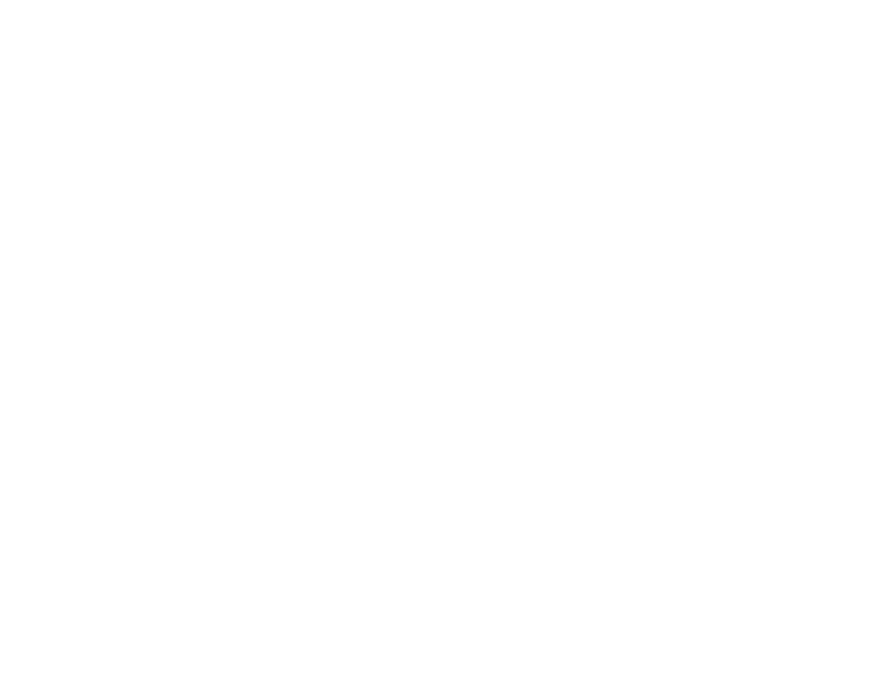
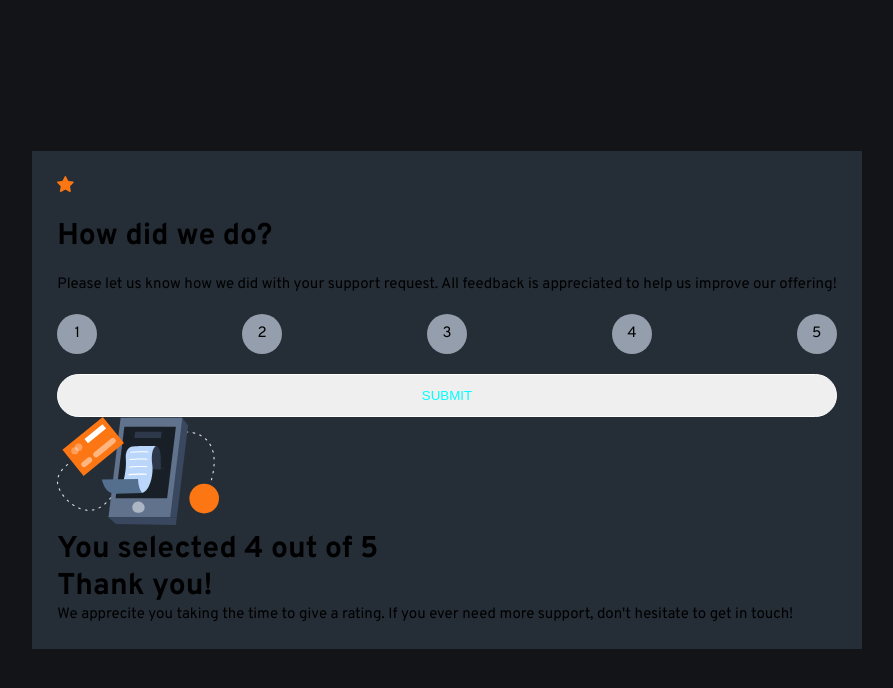
Before and after one commit to farah-jannat/interective-rating-component, a plain HTML site: page index.html in a window 1280 px wide. Shown: the whole page, without its empty margins (193-1086 px from the left). Drawn offline with Linux system fonts and the light colour scheme.

Commit message:
update desin part1

```diff
--- a/index.html
+++ b/index.html
@@ -5,9 +5,40 @@
     <meta http-equiv="X-UA-Compatible" content="IE=edge">
     <meta name="viewport" content="width=device-width, initial-scale=1.0">
     <title>Document</title>
+    <link rel="icon" type ="image/png" href="/images/favicon-32x32.png">
     <link rel="stylesheet" href="style.css">
 </head>
 <body>
+    <div class="container">
+        <div class="sub-container">
+            <div class="all-content">
+                <div class="part1">
+                <span class="star">
+                    <img src="images/icon-star.svg" alt="">
+                </span>
+                    <h1 class="header">How did we do?</h1>
+                    <p>Please let us know how we did with your support request. All feedback is appreciated to help us improve our offering!</p>
+                <div class="num">
+                    <div class="num1">1</div>
+                    <div class="num1">2</div>
+                    <div class="num1">3</div>
+                    <div class="num1">4</div>
+                    <div class="num1">5</div>
+                        </div>
+                <button>SUBMIT</button>
+                </div>
+                <div class="part2">
+                    <img src="images/illustration-thank-you.svg" alt="">
+                    <h1>You selected 4 out of 5</h1>
+                    <h1 class="header">Thank you!</h1>
+                    <p>We apprecite you taking the time to give a rating. If you ever need more support, don't hesitate to get in touch!</p>
+                </div>
+
+
+            </div>
+        </div>
+
+    </div>
 
 </body>
 </html>
--- a/style.css
+++ b/style.css
@@ -7,3 +7,50 @@
 --Dark-Blue: hsl(213, 19%, 18%);
 --Very-Dark-Blue: hsl(216, 12%, 8%);
 }
+*{
+    margin: 0;
+    padding: 0;
+    box-sizing: border-box;
+}
+body{
+    font-family: 'Overpass',sans-serif;
+    font-size: 15px;
+    background-color: var(--Very-Dark-Blue);
+
+
+}
+.container{
+    height: 100vh;
+    display: flex;
+    justify-content: center;
+    align-items: center;
+}
+.sub-container{
+    background-color: var(--Dark-Blue);
+    padding: 25px;
+
+}
+.part1{
+    display: flex;
+    flex-direction: column;
+    gap: 20px;
+}
+.part1 .num{
+    display: flex;
+    justify-content: space-between;
+}
+.num .num1{
+    background-color: var(--Light-Grey);
+    width:40px;
+    height: 40px;
+    text-align: center;
+    padding: 10px;
+    border-radius: 50%;
+}
+.part1 button{
+    width: 100%;
+    padding: 13px;
+    border-radius: 30px;
+    color: aqua;
+    border: 1px solid #FFF;
+}
```
